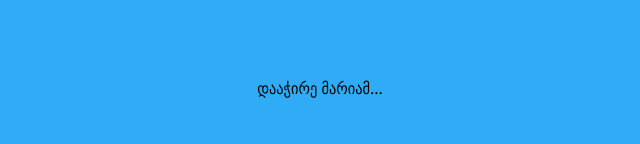
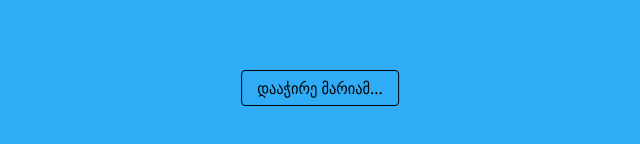
Before and after one commit to Lazzzare/ModalDemo, a React (Vite) app in the folder modal/: page / in a window 1280 px wide. Shown: the part 312-456 px from the top of the page, without its empty margins (320-960 px from the left). Built offline with nearby package versions, Linux system fonts and the light colour scheme.

Commit message:
add HandleClick

```diff
--- a/modal/src/App.tsx
+++ b/modal/src/App.tsx
@@ -4,10 +4,16 @@ import Modal from "./components/Modal";
 
 function App() {
   const [openModal, setOpenModal] = useState(false);
+  const handleClick = () => {
+    alert("hell");
+  };
 
   return (
     <div>
-      <button onClick={() => setOpenModal(true)} className="modalButton">
+      <button
+        onClick={() => setOpenModal(true)}
+        className="modalButton border border-black rounded text-black"
+      >
         დააჭირე მარიამ...
       </button>
       <Modal open={openModal} onClose={() => setOpenModal(false)} />
```
